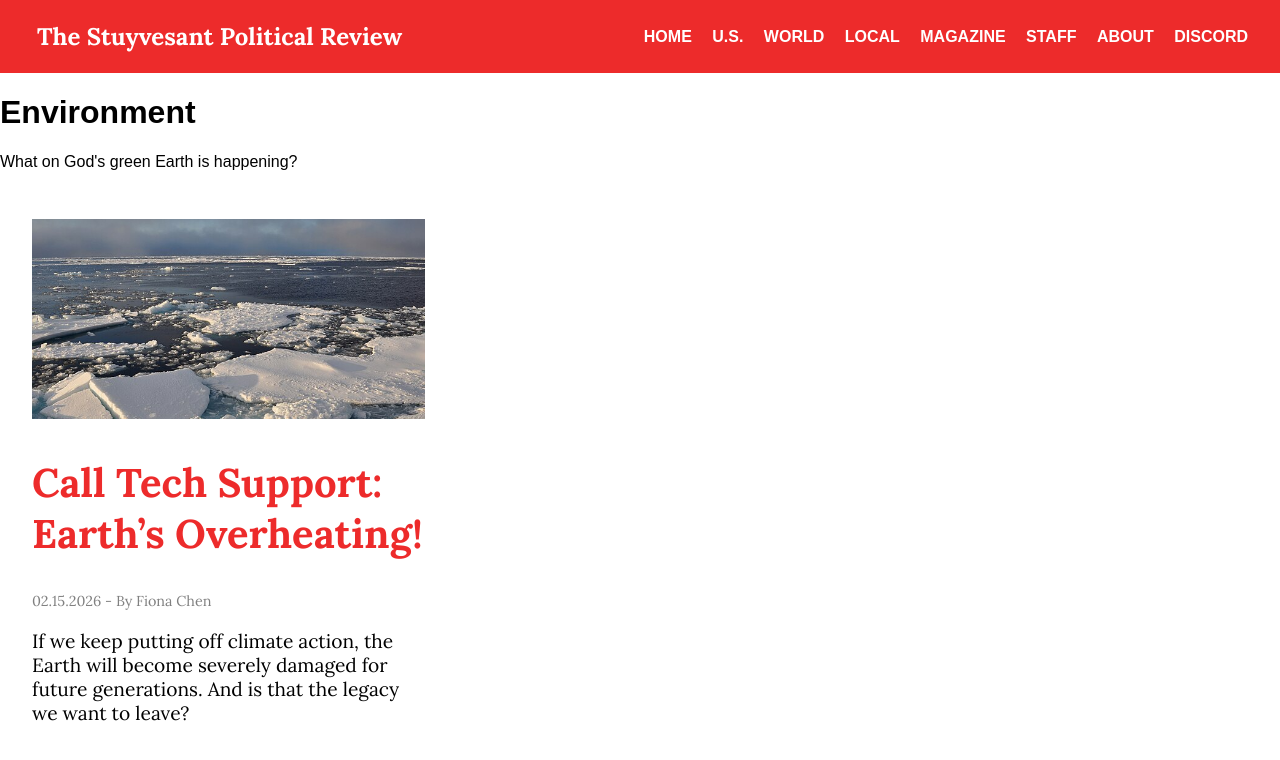
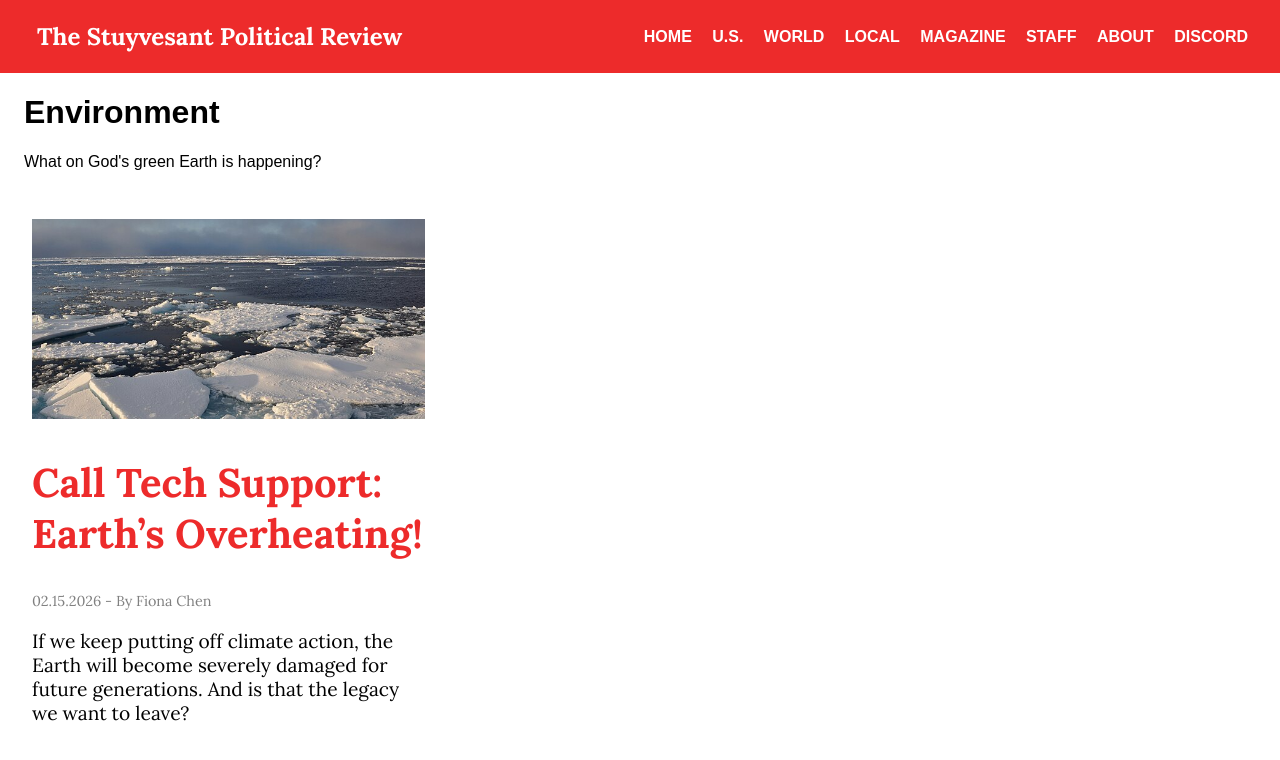
Before and after one commit to stuypoliticalreview/stuypoliticalreview.github.io, a Jekyll site: the page built from sections/tags/environment.html, in a window 1280 px wide. Shown: the top 760 px of the page. Built offline with Jekyll 4.4.1, drawn with Linux system fonts in a browser that asks for light colours.

Commit message:
Update style.css. tags text

```diff
--- a/assets/css/style.css
+++ b/assets/css/style.css
@@ -261,7 +261,17 @@ nav a {
   padding: 4px 8px;
   border: 1px solid #ccc;
   border-radius: 4px;
-}/*end of post tags*/
+}
+
+.post-h1 {
+  margin-left: 24px;
+}
+
+.post-p {
+  margin-left: 24px;
+}
+
+/*end of post tags*/
 
 
 .post-image {
```
